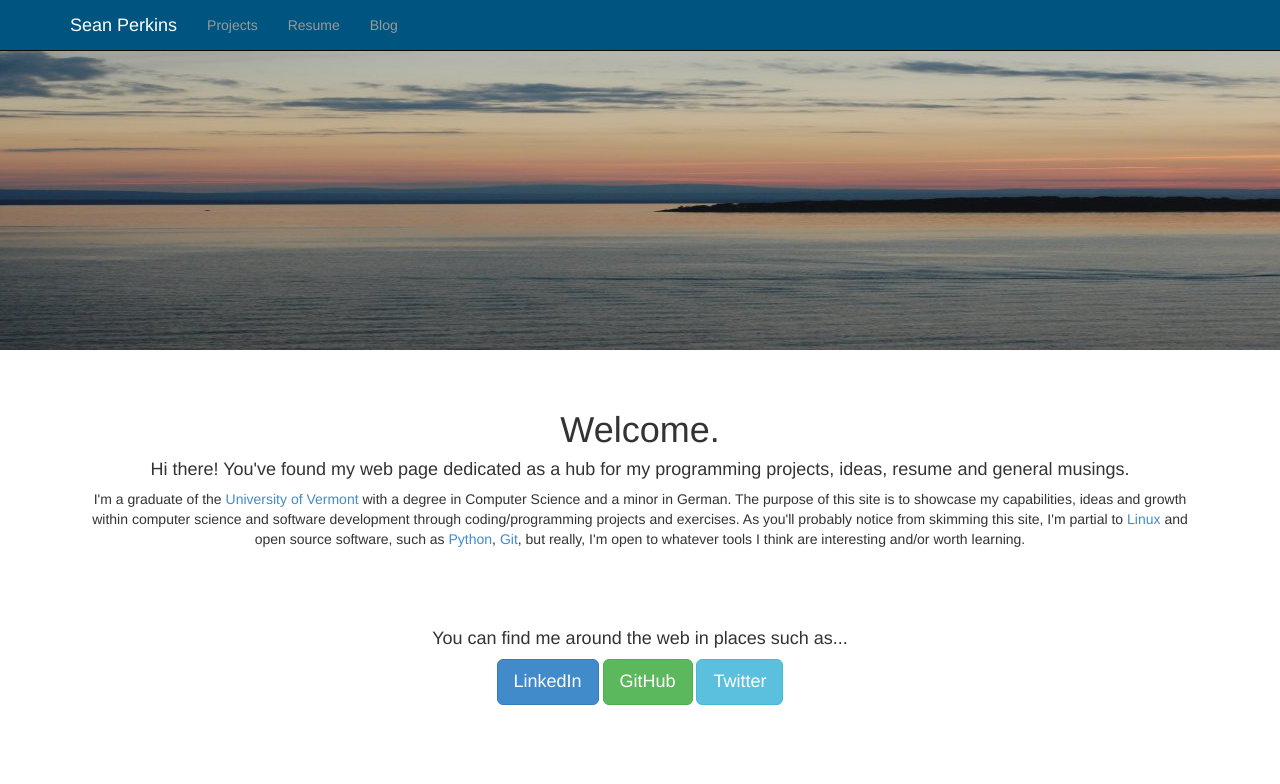
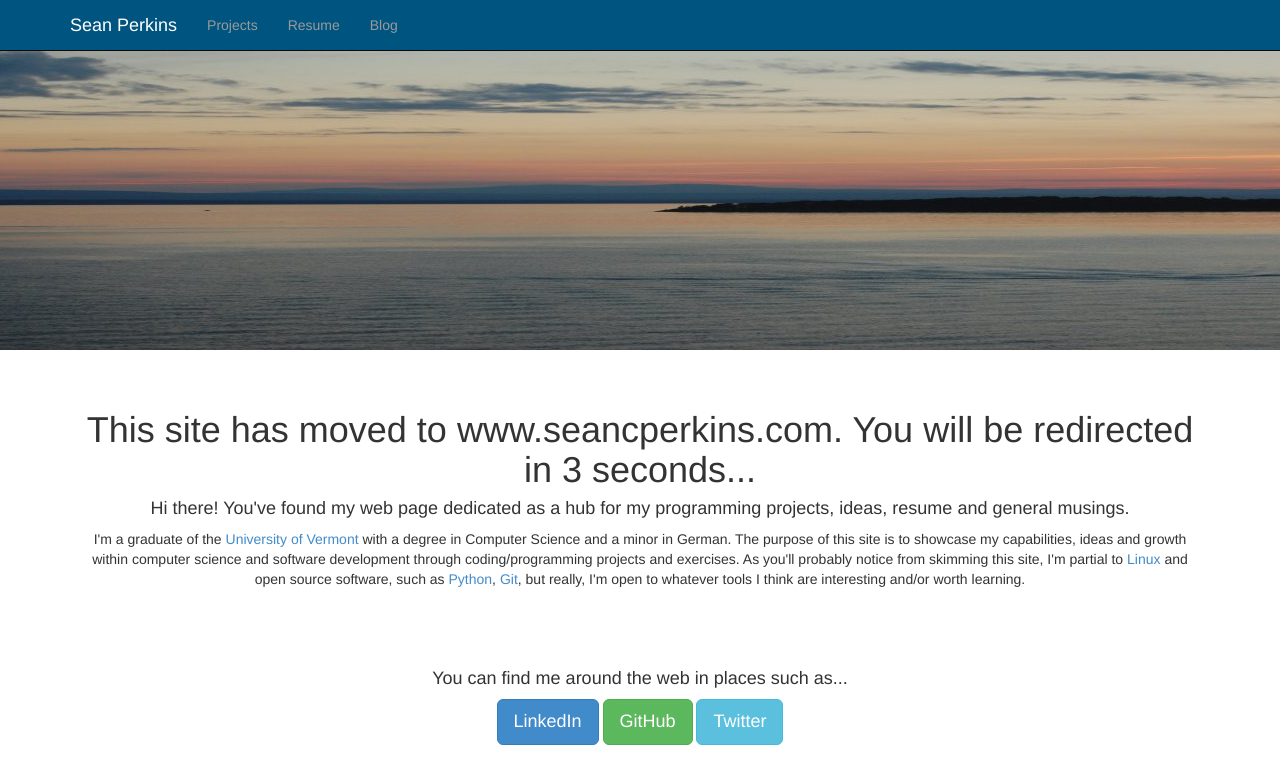
Before and after one commit to scperkins/scperkins.github.io, a Jekyll site: the page built from index.html, in a window 1280 px wide and 900 px high. Shown: the top 784 px of the window. Built offline with Jekyll 4.4.1, drawn with Linux system fonts in a browser that asks for light colours.

Commit message:
Update index.html

```diff
--- a/index.html
+++ b/index.html
@@ -11,7 +11,7 @@ layout: default
 <div id="wrap">
     <div class="container">
       <div class="home-content">
-        <h1>Welcome.</h1>
+        <h1>This site has moved to www.seancperkins.com. You will be redirected in 3 seconds...</h1>
         <h4>Hi there! You've found my web page dedicated as a hub for my programming projects, ideas, resume and general musings.</h4>
         <p class='body'>I'm a graduate of the <a href="http://www.uvm.edu">University of Vermont</a>  with a degree in Computer Science and a minor in German. The purpose of this site is to showcase my capabilities, ideas and growth within computer science and software development through coding/programming projects and exercises. As you'll probably notice from skimming this site, I'm partial to <a href="http://en.wikipedia.org/wiki/Linux">Linux</a> and open source software, such as  <a href="http://www.python.org/">Python</a>, <a href="http://git-scm.com/">Git</a>, but really, I'm open to whatever tools I think are interesting and/or worth learning.</p>
 
```
